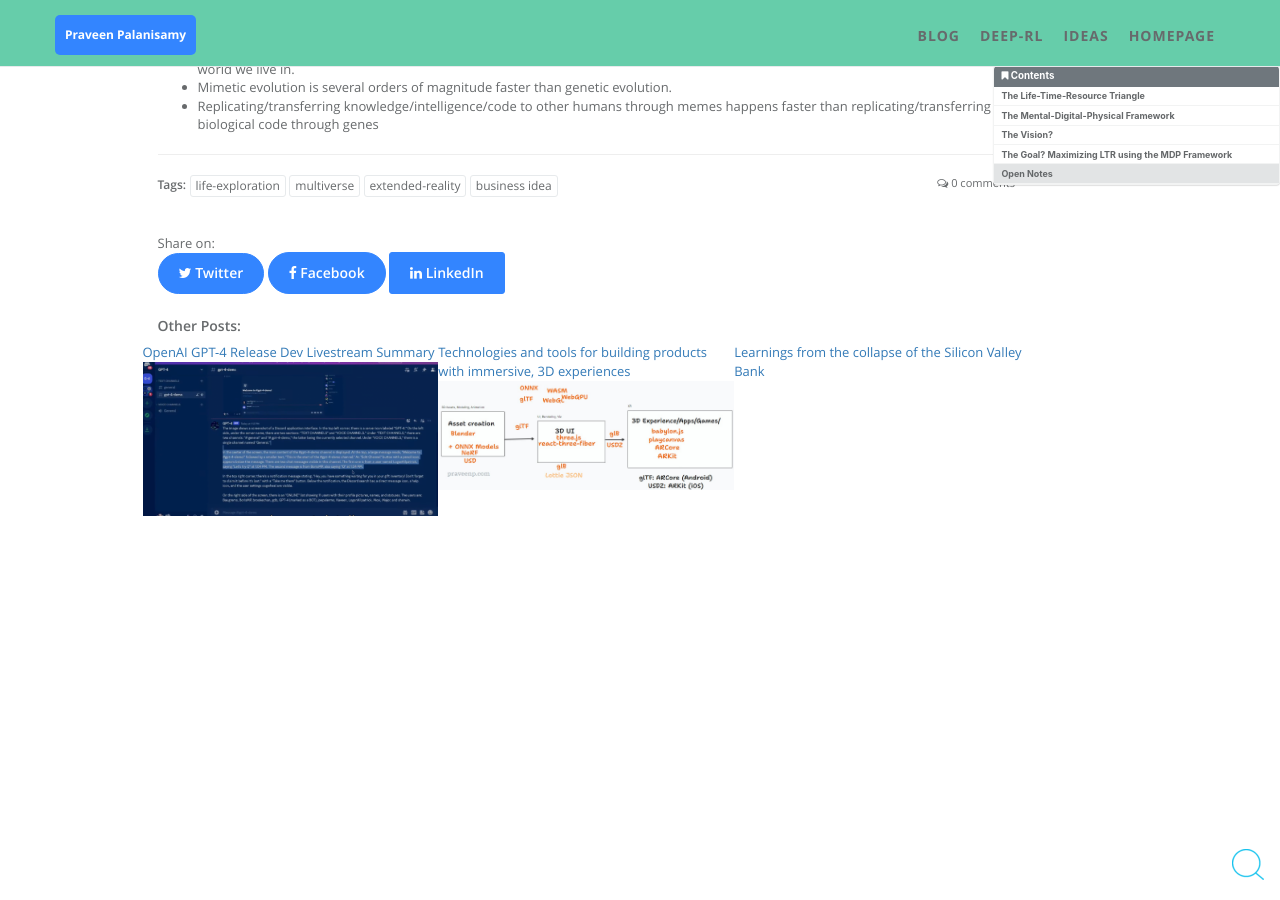
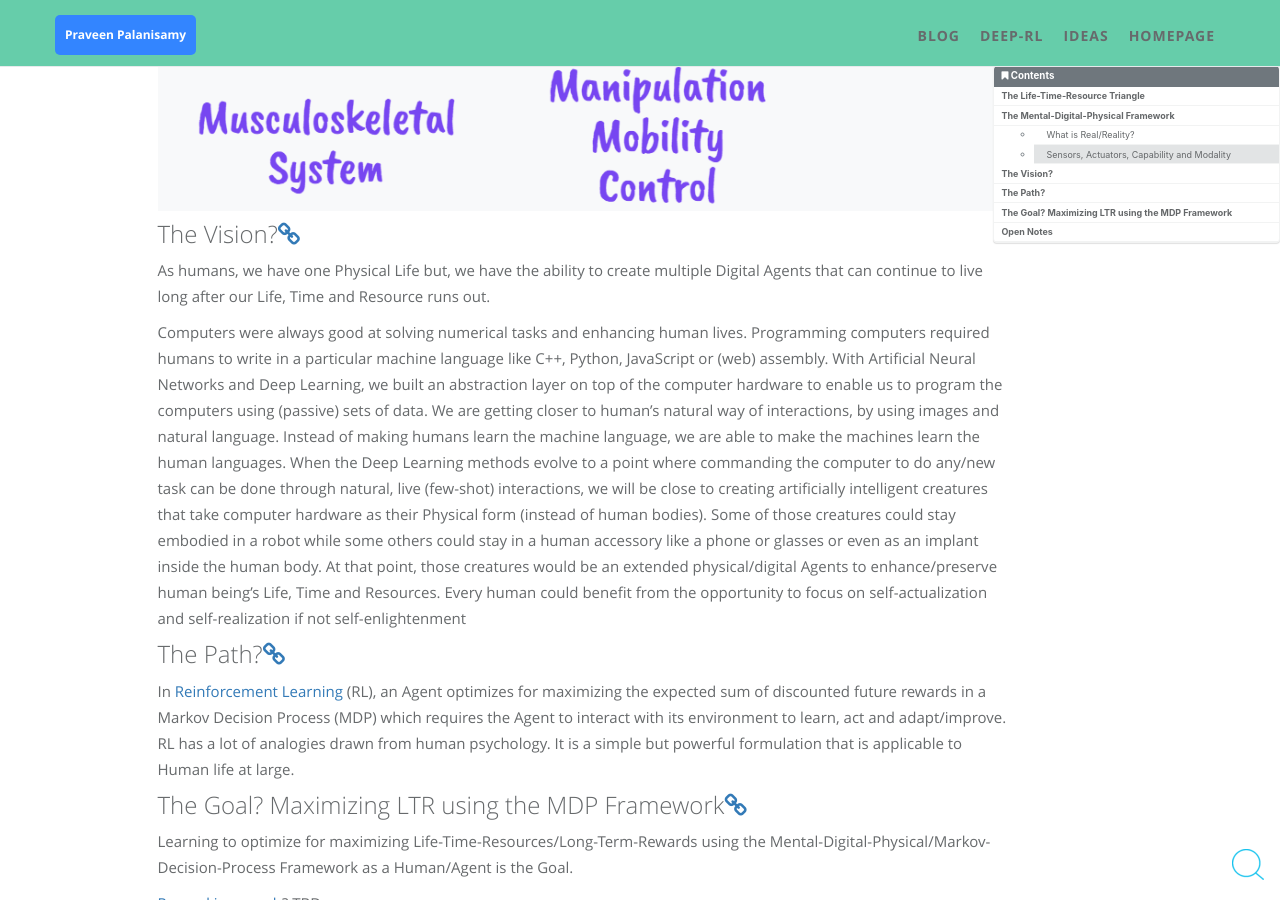
Before and after one commit to praveen-palanisamy/praveen-palanisamy.github.io, a Jekyll site: the page built from _posts/2022-01-16-life-time-resources-mental-digital-physical.md, in a window 1280 px wide and 900 px high, scrolled down 3408 px. Built offline with Jekyll 4.4.1, drawn with Linux system fonts in a browser that asks for light colours; comment, search, counter and statistics services are not loaded; before the commit the page ends 4029 px from its top, so only the background shows below that; some of the changed text lies outside the part shown.

Commit message:
Update imgs, subsec on sensor, actuator, capability, modality matrix

```diff
--- a/_posts/2022-01-16-life-time-resources-mental-digital-physical.md
+++ b/_posts/2022-01-16-life-time-resources-mental-digital-physical.md
@@ -23,23 +23,29 @@ Maximizing the Life-Time-Resources is an optimization that every human being run
 
 Our reality is made up of three layers: Mental, Digital and Physical.
 
-What is Real/Reality?
+### What is Real/Reality?
 
 It used to be the **Physical** world. It is increasingly becoming a combination of the **Physical** and the **Digital** world. The **Mental** world is what a human persists and believes to be the **Real** world.
 
 Our imaginations/Mental-model led us to create an extension to the Physical world. The Digital world offers another extension through Virtual/Augmented reality. Our Mental layer ultimately defines what we believe in and guides our actions. Our Mental layer is private by default.
 
+### Sensors, Actuators, Capability and Modality
+
+![mdp-sensor-actuator-capability-modality]({{site.img_path}}/ltr-mdp/mdp-sensor-actuator-capability-modality.png){:class="img-responsive"}
+
 ## The Vision?
 
-As humans, we have one Physical Life but, we have the ability to create multiple Digital forms/Agents that can continue to live long after our Life, Time and Resource runs out.
+As humans, we have one Physical Life but, we have the ability to create multiple Digital Agents that can continue to live long after our Life, Time and Resource runs out.
 
 Computers were always good at solving numerical tasks and enhancing human lives.
 Programming computers required humans to write in a particular machine language like C++, Python, JavaScript or (web) assembly.
 With Artificial Neural Networks and Deep Learning, we built an abstraction layer on top of the computer hardware to enable us to program the computers using (passive) sets of data. We are getting closer to human's natural way of interactions, by using images and natural language. Instead of making humans learn the machine language, we are able to make the machines learn the human languages.
-When the Deep Learning methods evolve to a point where commanding the computer to do any/new task can be done through natural, live (few-shot) interactions, we will ve close to creating artificially intelligent creatures that take computer hardware as their Physical form (instead of human bodies). Some of those creatures could stay embodied in a robot while some others could stay in a human accessory like a phone or glasses or even as an implant inside the human body. At that point, those creatures would be an extended physical/digital Agents to enhance/preserve human being's Life, Time and Resources.
+When the Deep Learning methods evolve to a point where commanding the computer to do any/new task can be done through natural, live (few-shot) interactions, we will be close to creating artificially intelligent creatures that take computer hardware as their Physical form (instead of human bodies). Some of those creatures could stay embodied in a robot while some others could stay in a human accessory like a phone or glasses or even as an implant inside the human body. At that point, those creatures would be an extended physical/digital Agents to enhance/preserve human being's Life, Time and Resources.
 Every human could benefit from the opportunity to focus on self-actualization and self-realization if not self-enlightenment
 
-In [Reinforcement Learning](https://www.andrew.cmu.edu/course/10-703/textbook/BartoSutton.pdf) (RL), an Agent optimizes for maximizing the expected sum of discounted future rewards in a Markov Decision Process (MDP). RL has a lot of analogies drawn from human psychology. It is a simple but powerful formulation that is applicable to Human life at large.
+## The Path?
+
+In [Reinforcement Learning](https://www.andrew.cmu.edu/course/10-703/textbook/BartoSutton.pdf) (RL), an Agent optimizes for maximizing the expected sum of discounted future rewards in a Markov Decision Process (MDP) which requires the Agent to interact with its environment to learn, act and adapt/improve. RL has a lot of analogies drawn from human psychology. It is a simple but powerful formulation that is applicable to Human life at large.
 
 ## The Goal? Maximizing LTR using the MDP Framework
 
```
Also changed, not shown: static/assets/img/blog/ltr-mdp/ltr-triangle.jpg, static/assets/img/blog/ltr-mdp/mdp-sensor-actuator-capability-modality.png (added), static/assets/img/blog/ltr-mdp/mental-digital-physical.png.
